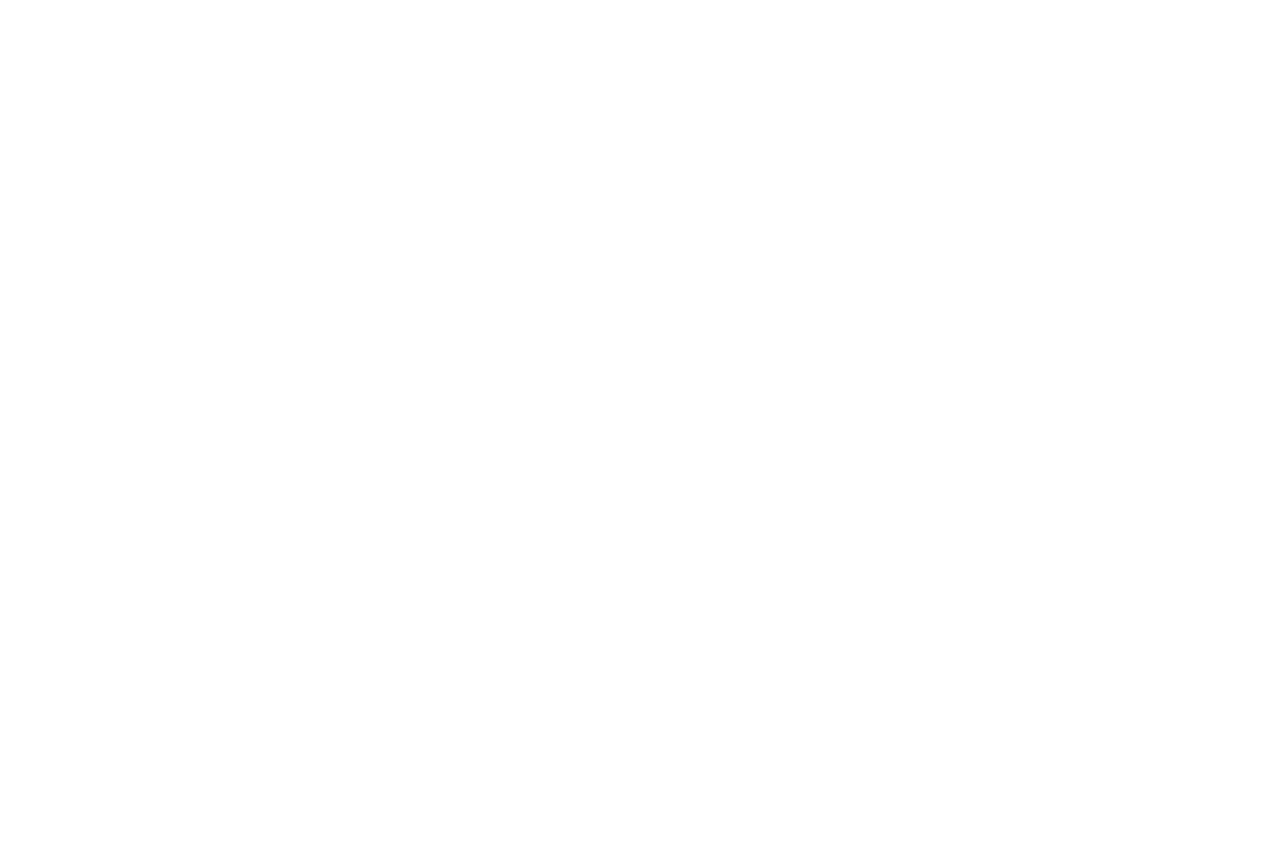
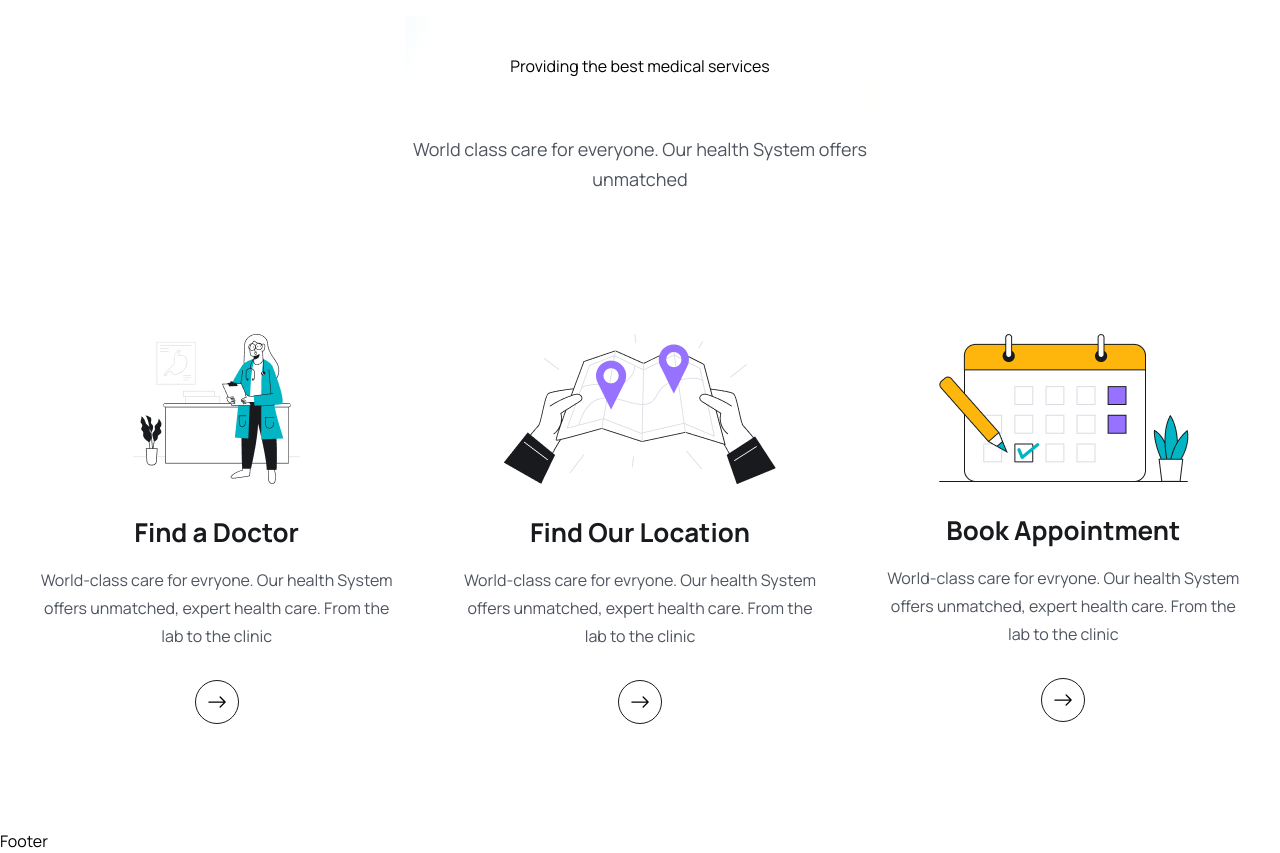
Before and after one commit to shagors/doctor-appointment, a React (Vite) app in the folder frontend/: page / in a window 1280 px wide. Shown: the part 900-1753 px from the top of the page. Before the commit the page ends 865 px from the top, so only its background shows below. Built offline with nearby package versions, Linux system fonts and the light colour scheme.

Commit message:
new section add in home page and design it

```diff
--- a/frontend/src/App.css
+++ b/frontend/src/App.css
@@ -18,5 +18,37 @@ body {
   top: 0;
   left: 0;
   z-index: 9999;
+  background: white;
   box-shadow: 3px 3px -8px 3px #ddd;
 }
+
+@media only screen and (max-width: 768px) {
+  .navigation {
+    width: 100%;
+    height: 100%;
+    position: fixed;
+    top: 0;
+    left: 0;
+    z-index: 100;
+    background: #00000084;
+    display: none;
+  }
+
+  .menu {
+    width: 15rem;
+    height: 100%;
+    position: absolute;
+    top: 0;
+    right: 0;
+    background: #fff;
+    z-index: 2000;
+    flex-direction: column;
+    justify-content: center;
+    align-items: center;
+    line-height: 25px;
+  }
+
+  .show__menu {
+    display: block;
+  }
+}
--- a/frontend/src/index.css
+++ b/frontend/src/index.css
@@ -52,34 +52,3 @@
     @apply text-[16px] leading-7 mt-3;
   }
 }
-
-@media only screen and (max-width: 768px) {
-  .navigation {
-    width: 100%;
-    height: 100%;
-    position: fixed;
-    top: 0;
-    left: 0;
-    z-index: 100;
-    background: #00000084;
-    display: none;
-  }
-
-  .menu {
-    width: 15rem;
-    height: 100%;
-    position: absolute;
-    top: 0;
-    right: 0;
-    background: #fff;
-    z-index: 2000;
-    flex-direction: column;
-    justify-content: center;
-    align-items: center;
-    line-height: 25px;
-  }
-
-  .show__menu {
-    display: block;
-  }
-}
--- a/frontend/src/pages/Home.jsx
+++ b/frontend/src/pages/Home.jsx
@@ -1,7 +1,11 @@
-import React from "react";
+import { Link } from "react-router-dom";
 import heroImg01 from "../assets/images/hero-img01.png";
 import heroImg02 from "../assets/images/hero-img02.png";
 import heroImg03 from "../assets/images/hero-img03.png";
+import icon01 from "../assets/images/icon01.png";
+import icon02 from "../assets/images/icon02.png";
+import icon03 from "../assets/images/icon03.png";
+import { BsArrowRight } from "react-icons/bs";
 
 const Home = () => {
   return (
@@ -67,6 +71,90 @@ const Home = () => {
           </div>
         </div>
       </section>
+      {/* ============ hero section end  ============ */}
+
+      <section>
+        <div className="container">
+          <div className="lg:w-[470px] mx-auto">
+            <h2 className="header text-center">
+              Providing the best medical services
+            </h2>
+            <p className="text__para text-center">
+              World class care for everyone. Our health System offers unmatched
+            </p>
+          </div>
+
+          <div className="flex flex-wrap items-center flex-col md:flex-row gap-5 lg:gap-[30px] mt-[30px] lg:mt-[55px]">
+            <div className="grid grid-cols-1 md:grid-cols-2 lg:grid-cols-3 gap-5 lg:gap-[30px] mt-[30px] lg:mt-[55px]">
+              <div className="py-[30px] px-5">
+                <div className="flex items-center justify-center">
+                  <img src={icon01} alt="icon" />
+                </div>
+
+                <div className="mt-[30px]">
+                  <h2 className="text-[26px] leading-9 text-headingColor font-[700] text-center">
+                    Find a Doctor
+                  </h2>
+                  <p className="text-[16px] leading-7 text-textColor font-[400] mt-4 text-center">
+                    World-class care for evryone. Our health System offers
+                    unmatched, expert health care. From the lab to the clinic
+                  </p>
+
+                  <Link
+                    to="/doctors"
+                    className="w-[44px] h-[44px] rounded-full border border-solid border-[#181A1E] mt-[30px] mx-auto flex items-center justify-center group hover:bg-primaryColor hover:border-none">
+                    <BsArrowRight className="group-hover:text-white w-6 h-5" />
+                  </Link>
+                </div>
+              </div>
+
+              <div className="py-[30px] px-5">
+                <div className="flex items-center justify-center">
+                  <img src={icon02} alt="icon" />
+                </div>
+
+                <div className="mt-[30px]">
+                  <h2 className="text-[26px] leading-9 text-headingColor font-[700] text-center">
+                    Find Our Location
+                  </h2>
+                  <p className="text-[16px] leading-7 text-textColor font-[400] mt-4 text-center">
+                    World-class care for evryone. Our health System offers
+                    unmatched, expert health care. From the lab to the clinic
+                  </p>
+
+                  <Link
+                    to="/doctors"
+                    className="w-[44px] h-[44px] rounded-full border border-solid border-[#181A1E] mt-[30px] mx-auto flex items-center justify-center group hover:bg-primaryColor hover:border-none">
+                    <BsArrowRight className="group-hover:text-white w-6 h-5" />
+                  </Link>
+                </div>
+              </div>
+
+              <div className="py-[30px] px-5">
+                <div className="flex items-center justify-center">
+                  <img src={icon03} alt="icon" />
+                </div>
+
+                <div className="mt-[30px]">
+                  <h2 className="text-[26px] leading-9 text-headingColor font-[700] text-center">
+                    Book Appointment
+                  </h2>
+                  <p className="text-[16px] leading-7 text-textColor font-[400] mt-4 text-center">
+                    World-class care for evryone. Our health System offers
+                    unmatched, expert health care. From the lab to the clinic
+                  </p>
+
+                  <Link
+                    to="/doctors"
+                    className="w-[44px] h-[44px] rounded-full border border-solid border-[#181A1E] mt-[30px] mx-auto flex items-center justify-center group hover:bg-primaryColor hover:border-none">
+                    <BsArrowRight className="group-hover:text-white w-6 h-5" />
+                  </Link>
+                </div>
+              </div>
+            </div>
+          </div>
+        </div>
+      </section>
     </>
   );
 };
```
